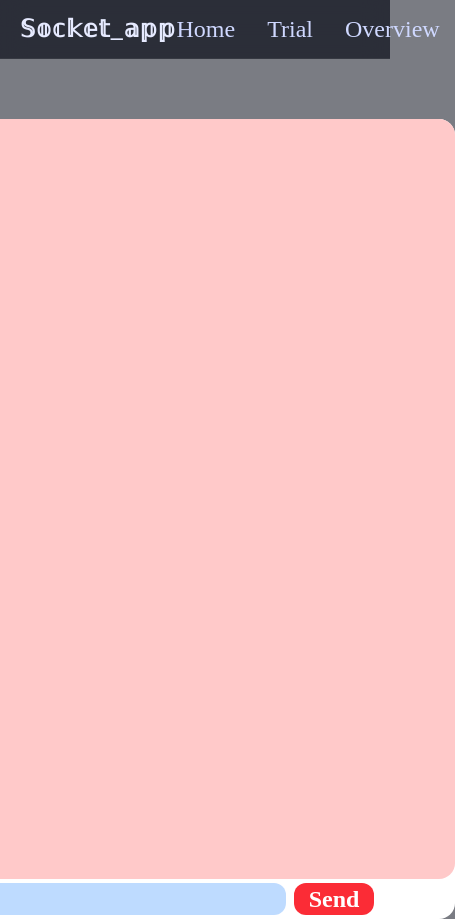
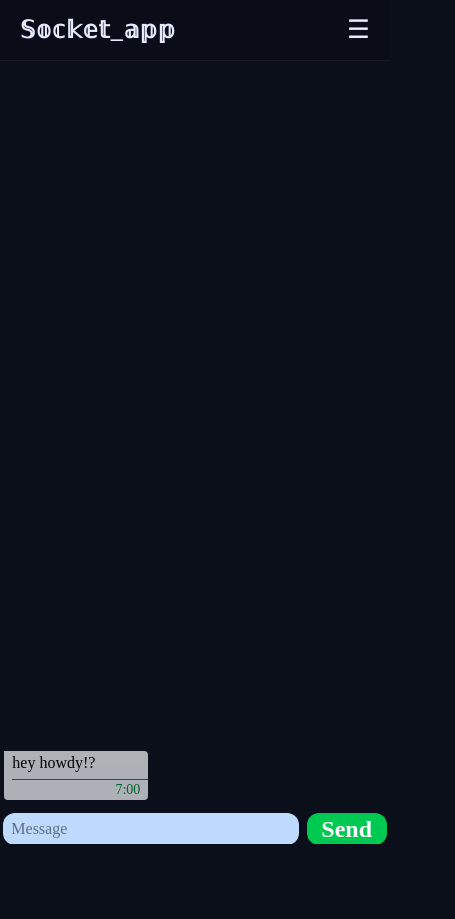
Before and after one commit to Dave-notch/socket_application, a website: page index.html in a window 390 px wide. Shown: the whole page, 455 px wide, since content can reach past the window. After the commit the page ends 844 px from the top, so only its background shows below. Drawn offline with nearby package versions, Linux system fonts and the light colour scheme; a web font is replaced by a local one.

Commit message:
feat: added mobile version to the frontend

```diff
--- a/fr_main.js
+++ b/fr_main.js
@@ -1,13 +1,34 @@
+
+const toggle = document.querySelector(".menu-toggle");
+const links = document.querySelector(".nav-links");
+
+toggle.addEventListener("click", () => {
+links.classList.toggle("active");
+  });
+
 let SendBtn=document.getElementById("SendBtn")
 let input_area=document.getElementById("input_area")
 SendBtn.addEventListener("click",()=>{
 let in_area=input_area.value
 let el=document.createElement("div")
-el.className="flex justify-end p-2 bg-green-200 sooceli"
+el.className="flex justify-end p-2 bg-green-200 w-50 label corner rounded flex-col gap-1 rounded-tr-none label2 sooceli innerGR"
+let el2=document.createElement("div")
+let el3=document.createElement("p")
+el3.className="text-sm text-green-700 border-t flex label2 justify-end"
+el.appendChild(el2)
+el.appendChild(el3)
+const time = new Date().toLocaleTimeString([],{
+    hour: "2-digit",
+    minute: "2-digit"
+})
+el3.innerHTML=time
+
+
 
     if(in_area){
-    el.innerHTML=in_area
+    el2.innerHTML=in_area
     document.getElementById("messeges").appendChild(el)
+    input_area.value=""
     }
 
 })
--- a/index.html
+++ b/index.html
@@ -16,25 +16,38 @@
     <style>
        html, body {
   margin: 0;
-            background-color: #7a7c83;
+  background-color: #0b0f1a;
   height: 100%;
   font-family: smooch sans;
   scroll-behavior: smooth;
 }
+
+.bg-wrapper {
+
+  background-position: center top;
+  background-size: cover;
+
+
+
+  overflow: hidden;
+  height: 96.3dvh;
+}
+
+
+
+/* Reset */
 * {
   margin: 0;
   padding: 0;
   box-sizing: border-box;
 }
+
 .soosiki{
   margin-left: 1rem;
 }
-        .sooceli{
-            margin-right: 1rem;
-         }
 
 nav {
-            position: relative;
+  position: fixed;
   top: 0;
   width: 100%;
   backdrop-filter: blur(12px);
@@ -72,6 +85,8 @@
   color: #cfd8ff;
   font-size: 1.5rem;
   transition: color 0.3s ease;
+
+
 }
 
 .nav-links a::after {
@@ -85,6 +100,103 @@
   transition: width 0.3s ease;
 }
 
+        .label{
+            padding-left: 0.5rem;
+        }
+        .label2{
+            padding-right: 0.5rem;
+        }
+
+        .label3{
+            padding-bottom: 0.5rem;
+        }
+
+
+
+        .corner{
+            margin-left: 18.9rem;
+        }
+           .sooceli{
+            margin-right: 1rem;
+         }
+
+        .menu-toggle {
+            display: none;
+            font-size: 1.6rem;
+            background: none;
+            border: none;
+            color: #e6eaff;
+            cursor: pointer;
+        }
+
+
+        @media (max-width: 768px) {
+        .menu-toggle {
+            display: block;
+       }
+
+         .nav-links {
+            position: absolute;
+            top: 100%;
+            right: 0;
+            background: rgba(10, 14, 25, 0.95);
+            backdrop-filter: blur(10px);
+            flex-direction: column;
+            width: 200px;
+            padding: 16px;
+            gap: 16px;
+            display: none;
+         }
+
+          .nav-links.active {
+            display: flex;
+            }
+       }
+
+
+          @media (max-width: 480px) {
+
+             /* .nav-container {
+              display: none;
+
+              } */
+
+              .soosiki{
+                margin-left: 2rem;
+              }
+
+              .bg-wrapper {
+                height: 100dvh;
+            }
+
+              .side-barA{
+                width: 0vh;
+                min-height: 96dvh;
+            }
+
+            input{
+              width: 35vh;
+              margin-left: 2rem;
+            }
+
+            .send{
+              margin-right: 2rem;
+            }
+
+
+
+            .innerGR{
+              width: 9rem;
+            }
+     }
+
+
+
+
+
+      @media (hover: hover) {
+
+
         .nav-links a:hover {
             color: #ffffff;
             scale: 1.1;
@@ -94,8 +206,6 @@
         .nav-links a:hover::after {
                   width: 100%;
        }
-        .label{
-            padding-left: 0.5rem;
 }
 
     </style>
@@ -103,6 +213,10 @@
    <nav class="nav">
       <div class="nav-container">
         <div class="logo">𝕊𝕠𝕔𝕜𝕖𝕥_𝕒𝕡𝕡</div>
+
+           <button class="menu-toggle" aria-label="Toggle menu">
+              ☰
+           </button>
 
 
         <div class="nav-links">
@@ -113,22 +227,25 @@
       </div>
     </nav>
 
-    <div class="flex justify-center items-center">
-        <div class="h-200  w-150 bg-white p-2 flex justify-center m-1 rounded-2xl">
+    <div class="flex justify-center items-center rounded bg-wrapper">
+
             <div class="flex flex-col gap-1">
-                <div class="w-130 h-190 bg-red-200 overflow-y-auto overflow-x-hidden p-2 rounded-2xl font-semibold flex justify-end  m-2" id="text_area">
-                    <div id="messeges" class="flex justify-end">
-                        <div class="flex justify-start bg-gray-200 p-2  hidden soosiki">
-                        s
+                <div class="bg-gray-500 w-128 h-190 rounded-xl shadow-2xl border border:blue-200 flex side-barA p-10 opacity-75" id="text_area">
+                    <div id="messeges" class="flex flex-col justify-end min-h-full label3 gap-2">
+                        <div class="flex justify-start bg-gray-200 pb-2 w-50 rounded rounded-tl-none label flex-col gap-1 soosiki innerGR">
+                         <div>
+                            hey howdy!?
+                         </div>
+                         <p class="text-sm text-green-700 border-t flex label2 justify-end">7:00</p>
                         </div>
                     </div>
                </div>
            <div class="flex flex-row gap-2">
-            <input class="w-[clamp(2rem,90vw,26.8rem)] rounded-xl bg-blue-200 h-8 py-2 label outline-none focus:ring-1 focus:ring-green-200" id="input_area" type="text">
-            <button class="bg-red-500 w-20 text-white text-2xl rounded-xl font-semibold hover:bg-red-400 cursor-pointer" id="SendBtn">Send</button>
+            <input class="w-[clamp(2rem,90vw,26.8rem)] rounded-xl bg-blue-200 h-8 py-2 label outline-none focus:ring-1 focus:ring-green-200 " placeholder="Message" id="input_area" type="text">
+            <button class="bg-green-500 w-20 text-white text-2xl rounded-xl font-semibold hover:bg-red-400 cursor-pointer send" id="SendBtn">Send</button>
            </div>
         </div>
-        </div>
+
     </div>
   <script src="fr_main.js"></script>
 </body>
```
Lines whose indentation alone changed are shown as unchanged.
